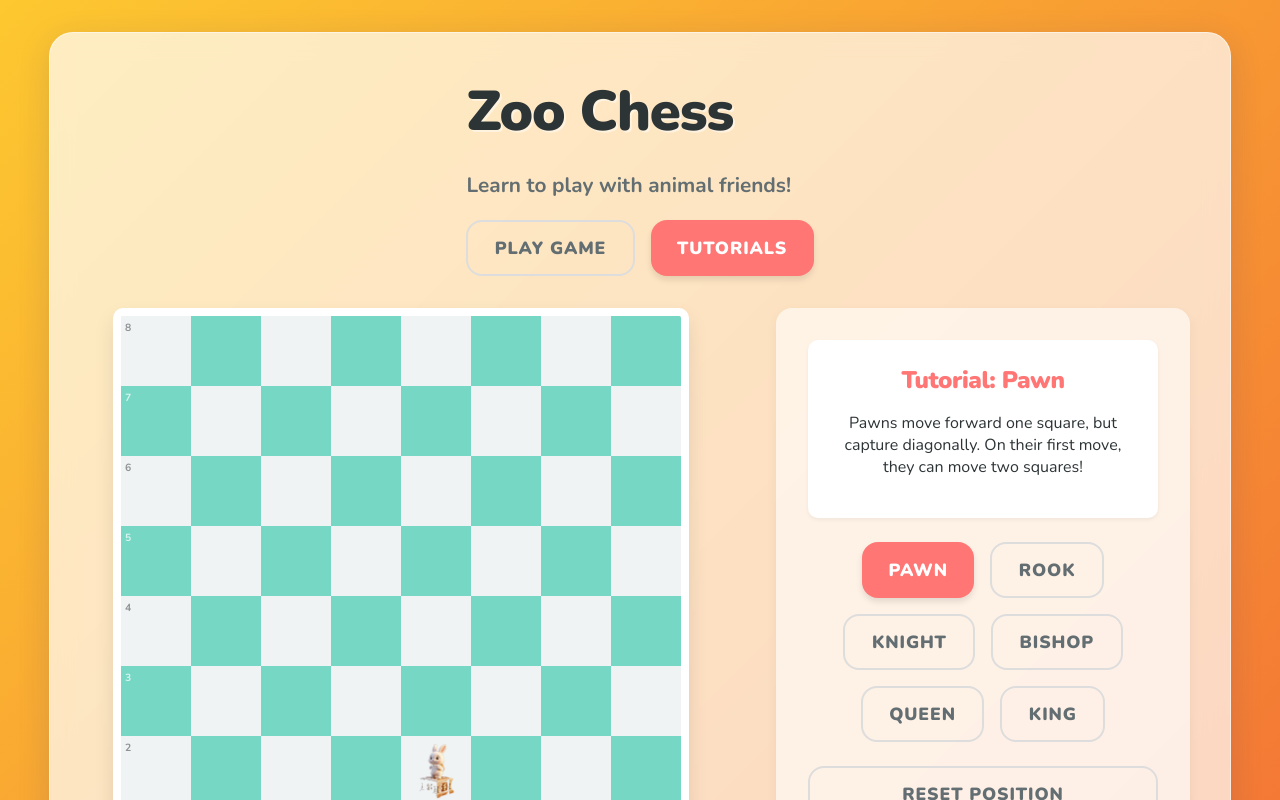
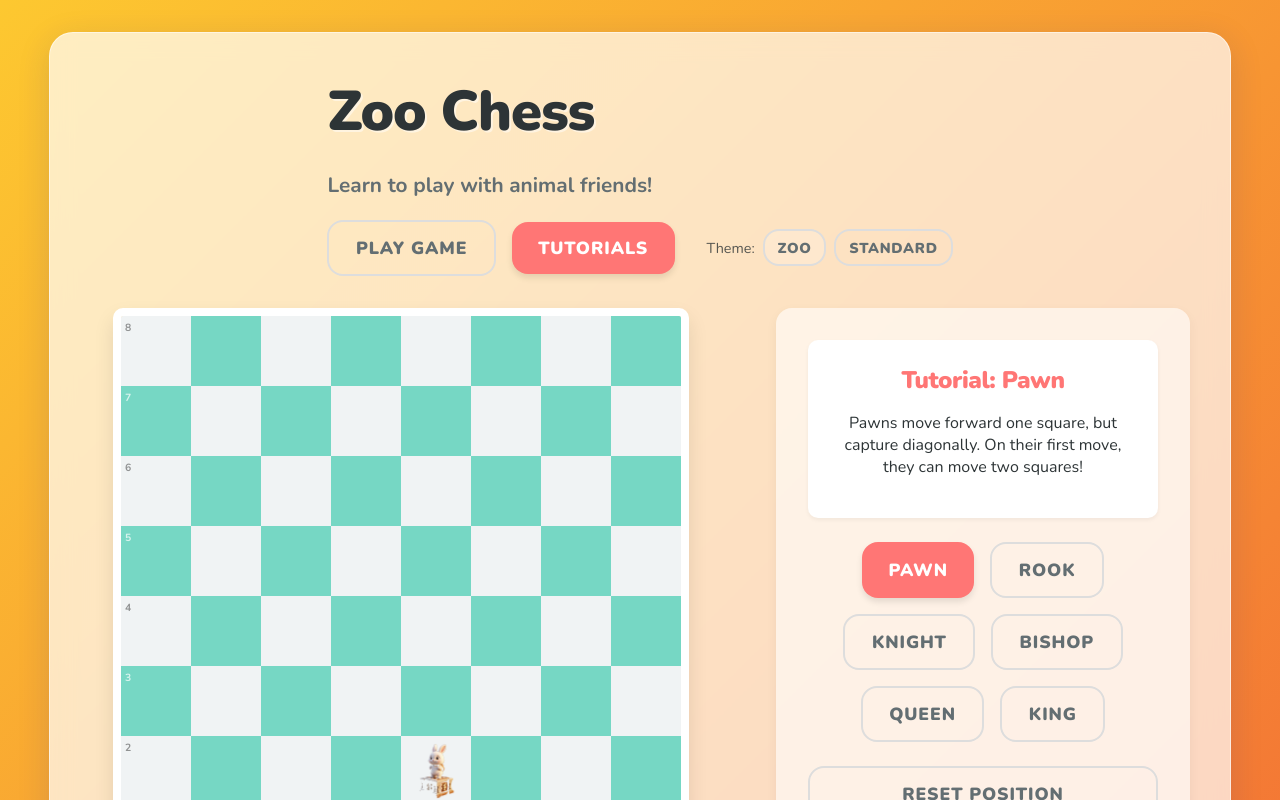
Before and after one commit to NicsWorld/chesski, a React (Vite) app: page / in a window 1280 px wide. Shown: the top 800 px of the page. Built offline with nearby package versions, Linux system fonts and the light colour scheme.

Commit message:
add toggle for piece type

```diff
--- a/src/App.tsx
+++ b/src/App.tsx
@@ -9,6 +9,7 @@ import './App.css';
 function App() {
   const [view, setView] = useState<'game' | 'tutorial'>('tutorial');
   const [game, setGame] = useState(new Chess());
+  const [pieceTheme, setPieceTheme] = useState<'zoo' | 'standard'>('zoo');
   /* eslint-disable-next-line @typescript-eslint/no-unused-vars */
   const [_fen, setFen] = useState(game.fen()); // Triggers re-render on move
   const [message, setMessage] = useState("Welcome! Drag the white pieces to start.");
@@ -54,7 +55,7 @@ function App() {
         <header className="app-header">
           <h1>Zoo Chess</h1>
           <p>Learn to play with animal friends!</p>
-          <div style={{ marginTop: '1rem', display: 'flex', gap: '1rem', justifyContent: 'center' }}>
+          <div style={{ marginTop: '1rem', display: 'flex', gap: '1rem', justifyContent: 'center', alignItems: 'center', flexWrap: 'wrap' }}>
             <button
               className={view === 'game' ? '' : 'btn-secondary'}
               onClick={() => setView('game')}
@@ -67,13 +68,31 @@ function App() {
             >
               Tutorials
             </button>
+
+            <div style={{ display: 'flex', alignItems: 'center', gap: '0.5rem', marginLeft: '1rem' }}>
+              <span style={{ fontSize: '0.9rem', opacity: 0.8 }}>Theme:</span>
+              <button
+                className="btn-secondary"
+                style={{ padding: '0.4rem 0.8rem', fontSize: '0.9rem', backgroundColor: pieceTheme === 'zoo' ? 'rgba(255,255,255,0.2)' : 'transparent' }}
+                onClick={() => setPieceTheme('zoo')}
+              >
+                Zoo
+              </button>
+              <button
+                className="btn-secondary"
+                style={{ padding: '0.4rem 0.8rem', fontSize: '0.9rem', backgroundColor: pieceTheme === 'standard' ? 'rgba(255,255,255,0.2)' : 'transparent' }}
+                onClick={() => setPieceTheme('standard')}
+              >
+                Standard
+              </button>
+            </div>
           </div>
         </header>
 
         {view === 'game' ? (
           <div className="game-layout">
             <div className="board-area">
-              <ChessBoard game={game} onMove={handleMove} />
+              <ChessBoard game={game} onMove={handleMove} pieceTheme={pieceTheme} />
             </div>
 
             <aside className="info-panel">
--- a/src/components/ChessBoard.tsx
+++ b/src/components/ChessBoard.tsx
@@ -7,6 +7,7 @@ interface ChessBoardProps {
     game: Chess;
     onMove: (move: { from: string; to: string; promotion?: string }) => void;
     shouldHidePiece?: (piece: { type: string; color: string }) => boolean;
+    pieceTheme: 'zoo' | 'standard';
 }
 
 interface BoardSquareProps {
@@ -93,7 +94,7 @@ const SquareWrapper: React.FC<Omit<BoardSquareProps, 'isOver' | 'canDrop'> & { o
     )
 }
 
-const ChessBoard: React.FC<ChessBoardProps> = ({ game, onMove, shouldHidePiece }) => {
+const ChessBoard: React.FC<ChessBoardProps> = ({ game, onMove, shouldHidePiece, pieceTheme }) => {
     const board = game.board();
     const [validMoves, setValidMoves] = useState<string[]>([]);
 
@@ -142,6 +143,7 @@ const ChessBoard: React.FC<ChessBoardProps> = ({ game, onMove, shouldHidePiece }
                             {piece && !isHidden && <Piece
                                 piece={piece}
                                 position={square}
+                                pieceTheme={pieceTheme}
                                 onDragStart={() => {
                                     const moves = game.moves({ square: square as import('chess.js').Square, verbose: true });
                                     setValidMoves(moves.map(m => m.to));
--- a/src/components/Piece.tsx
+++ b/src/components/Piece.tsx
@@ -4,18 +4,10 @@ import { useDrag } from 'react-dnd';
 interface PieceProps {
     piece: { type: string; color: 'w' | 'b' };
     position: string;
+    pieceTheme: 'zoo' | 'standard';
 }
 
-const PIECE_IMAGES: Record<string, string> = {
-    p: 'animal_wP.png',
-    n: 'animal_wN.png',
-    b: 'animal_wB.png',
-    r: 'animal_wR.png',
-    q: 'animal_wQ.png',
-    k: 'animal_wK.png',
-};
-
-const Piece: React.FC<PieceProps & { onDragStart: () => void, onDragEnd: () => void }> = ({ piece, position, onDragStart, onDragEnd }) => {
+const Piece: React.FC<PieceProps & { onDragStart: () => void, onDragEnd: () => void }> = ({ piece, position, pieceTheme, onDragStart, onDragEnd }) => {
     const [{ isDragging }, drag, preview] = useDrag(() => ({
         type: 'PIECE',
         item: { id: `${piece.color}${piece.type}`, position },
@@ -33,11 +25,15 @@ const Piece: React.FC<PieceProps & { onDragStart: () => void, onDragEnd: () => v
         }
     }, [isDragging, onDragStart]);
 
-    const getPieceImage = (type: string) => {
-        return PIECE_IMAGES[type.toLowerCase()];
+    const getPieceImage = () => {
+        if (pieceTheme === 'standard') {
+            return `${piece.color}${piece.type.toUpperCase()}.svg`;
+        }
+        // Zoo theme
+        return `animal_w${piece.type.toUpperCase()}.png`;
     };
 
-    const imageName = getPieceImage(piece.type);
+    const imageName = getPieceImage();
 
     return (
         <div
@@ -60,7 +56,8 @@ const Piece: React.FC<PieceProps & { onDragStart: () => void, onDragEnd: () => v
                     width: '90%',
                     height: '90%',
                     objectFit: 'contain',
-                    filter: piece.color === 'b' ? 'brightness(0.3) grayscale(0.5)' : undefined
+                    // Only apply filter to black pieces in zoo mode, as they use the white assets
+                    filter: (pieceTheme === 'zoo' && piece.color === 'b') ? 'brightness(0.3) grayscale(0.5)' : undefined
                 }}
             />
         </div>
```
